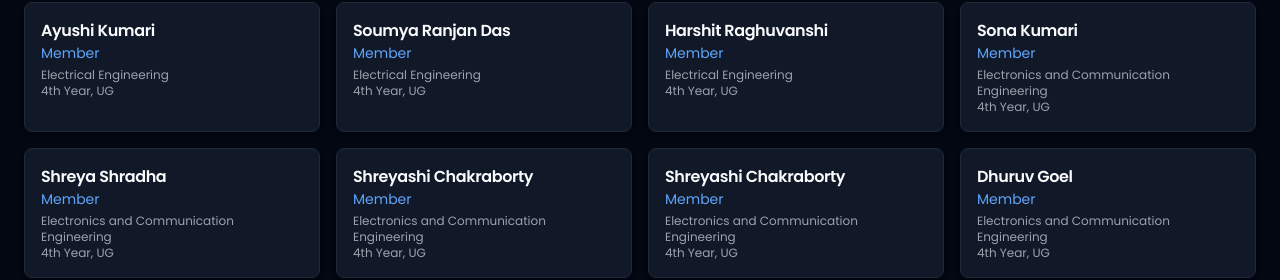
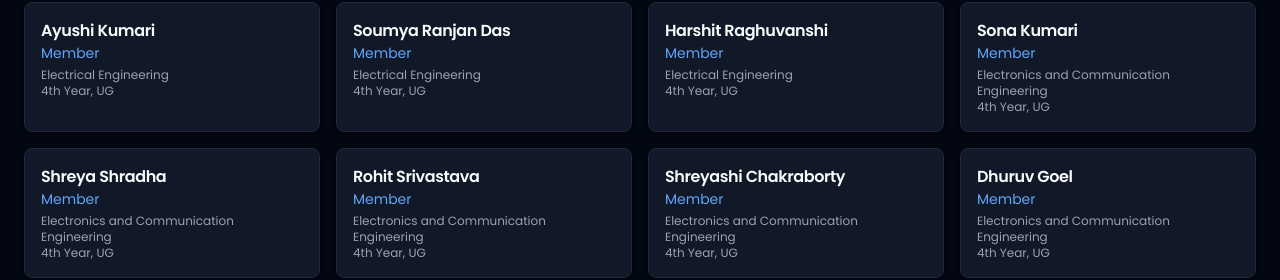
Before and after one commit to Ceres2808/Ec-IoT-Website, a Next.js app in the folder ec-iot-website/: page /members in a window 1280 px wide. Shown: the part 1602-1882 px from the top of the page. Built offline with nearby package versions, Linux system fonts and the light colour scheme.

Commit message:
Update page.tsx

```diff
--- a/ec-iot-website/app/members/page.tsx
+++ b/ec-iot-website/app/members/page.tsx
@@ -109,7 +109,7 @@ export default function MembersPage() {
               compact={true}
             />
             <TeamMemberCard
-              name="Shreyashi Chakraborty"
+              name="Rohit Srivastava"
               role="Member"
               department="Electronics and Communication Engineering"
               year="4th Year, UG"
```
